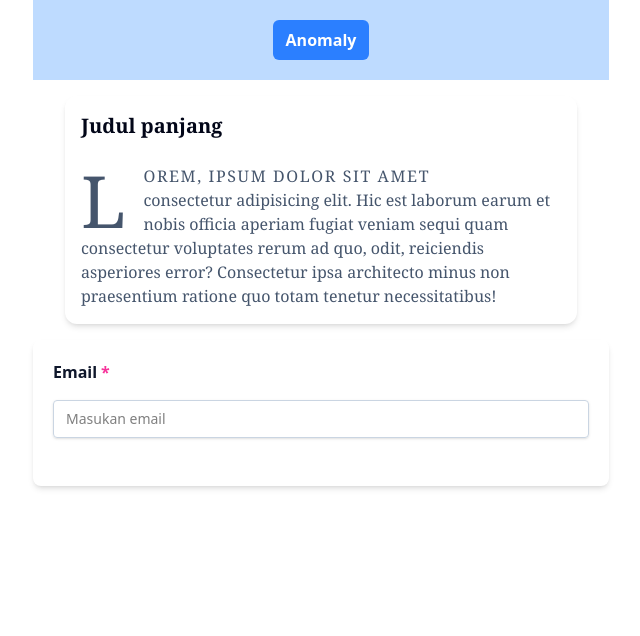
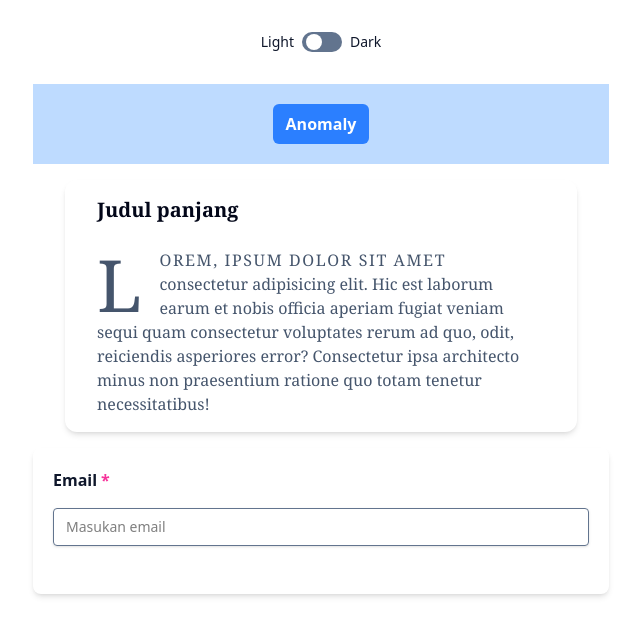
Before and after one commit to muhamadhafis/Learn-fullstack, a plain HTML site: page tailwind/learn3.html in a window 1280 px wide. Shown: the whole page, without its empty margins (319-959 px from the left). Drawn offline with nearby package versions, Linux system fonts and the light colour scheme.

Commit message:
Learned dark mode using tailwind

```diff
--- a/tailwind/learn3.html
+++ b/tailwind/learn3.html
@@ -5,8 +5,32 @@
     <meta name="viewport" content="width=device-width, initial-scale=1.0" />
     <script src="https://cdn.jsdelivr.net/npm/@tailwindcss/browser@4"></script>
     <title>Hover, focus, active</title>
+    <style type="text/tailwindcss">
+      #toggle:checked ~ label div.toggle-circle {
+        @apply translate-x-4;
+      }
+    </style>
+
+    <script>
+      tailwind.config = {
+        darkMode: "class",
+      };
+    </script>
   </head>
-  <body>
+  <body class="dark:bg-slate-900">
+    <section class="text-slate-900 flex justify-center m-8 text-sm">
+      <span class="mr-2">Light</span>
+      <input type="checkbox" id="toggle" class="hidden" />
+      <label for="toggle">
+        <div
+          class="w-10 h-5 bg-slate-500 rounded-full flex items-center p-1 cursor-pointer"
+        >
+          <div class="w-4 h-4 bg-white rounded-full toggle-circle"></div>
+        </div>
+      </label>
+      <span class="ml-2">Dark</span>
+    </section>
+
     <section class="flex max-w-xl h-20 bg-blue-200 mx-auto mb-4">
       <button
         class="block m-auto bg-blue-500 w-24 h-10 font-semibold text-white rounded-md hover:bg-blue-600 active:bg-blue-700 focus:bg-red-700"
@@ -16,13 +40,15 @@
     </section>
 
     <section
-      class="max-w-lg mx-auto mb-4 p-4 shadow-md rounded-xl hover:bg-blue-500 group font-serif"
+      class="max-w-lg mx-auto mb-4 px-8 py-4 shadow-md rounded-xl hover:bg-blue-500 group font-serif dark:bg-slate-800"
     >
-      <h1 class="text-xl font-bold mb-6 text-slate-950 group-hover:text-white">
+      <h1
+        class="text-xl font-bold mb-6 text-slate-950 group-hover:text-white dark:text-white"
+      >
         Judul panjang
       </h1>
       <p
-        class="text-slate-600 group-hover:text-white selection:bg-lime-600 selection:text-white first-line:uppercase first-line:tracking-widest first-letter:text-7xl first-letter:float-left first-letter:mr-4"
+        class="text-slate-600 group-hover:text-white selection:bg-lime-600 selection:text-white first-line:uppercase first-line:tracking-widest first-letter:text-7xl first-letter:float-left first-letter:mr-4 dark:text-white"
       >
         Lorem, ipsum dolor sit amet consectetur adipisicing elit. Hic est
         laborum earum et nobis officia aperiam fugiat veniam sequi quam
@@ -32,15 +58,17 @@
       </p>
     </section>
 
-    <section class="max-w-xl shadow-md mx-auto p-5 rounded-lg">
+    <section
+      class="max-w-xl shadow-md mx-auto p-5 rounded-lg dark:border dark:border-slate-500"
+    >
       <form action="">
         <label for="email">
           <span
-            class="block mb-4 text-slate-900 font-semibold after:content-['*'] after:text-pink-500 after:ml-1"
+            class="block mb-4 text-slate-900 font-semibold after:content-['*'] after:text-pink-500 after:ml-1 dark:text-white"
             >Email</span
           >
           <input
-            class="block w-full border border-slate-300 rounded shadow px-3 py-2 text-sm outline-none focus:ring focus: ring-blue-500 invalid:ring-1 invalid:ring-pink-500 peer"
+            class="block w-full border border-slate-500 rounded shadow px-3 py-2 text-sm outline-none focus:border focus:border-blue-500 invalid:border invalid:border-pink-500 peer dark:text-white"
             placeholder="Masukan email"
             type="email"
             id="email"
@@ -53,5 +81,16 @@
         </label>
       </form>
     </section>
+
+    <script>
+      const checkbox = document.querySelector("#toggle");
+      const html = document.querySelector("html");
+
+      checkbox.addEventListener("click", function () {
+        checkbox.checked
+          ? html.classList.add("light")
+          : html.classList.remove("light");
+      });
+    </script>
   </body>
 </html>
```
